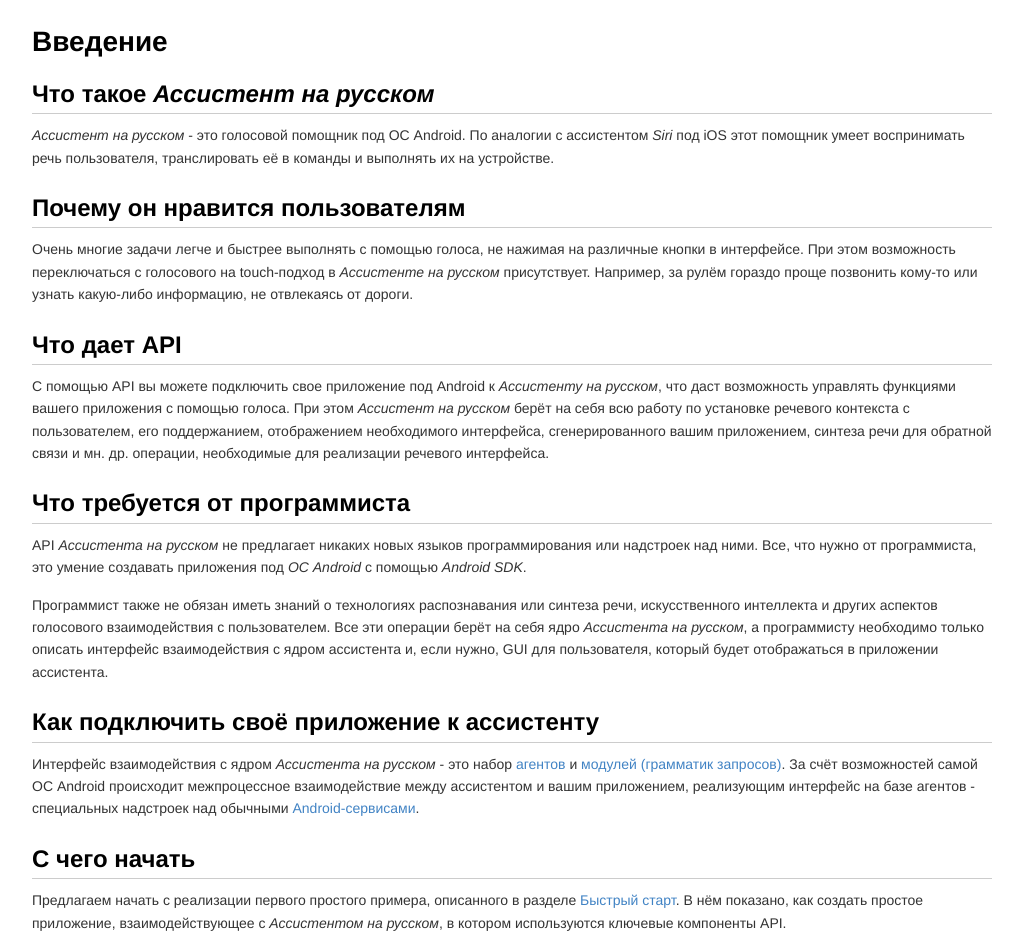
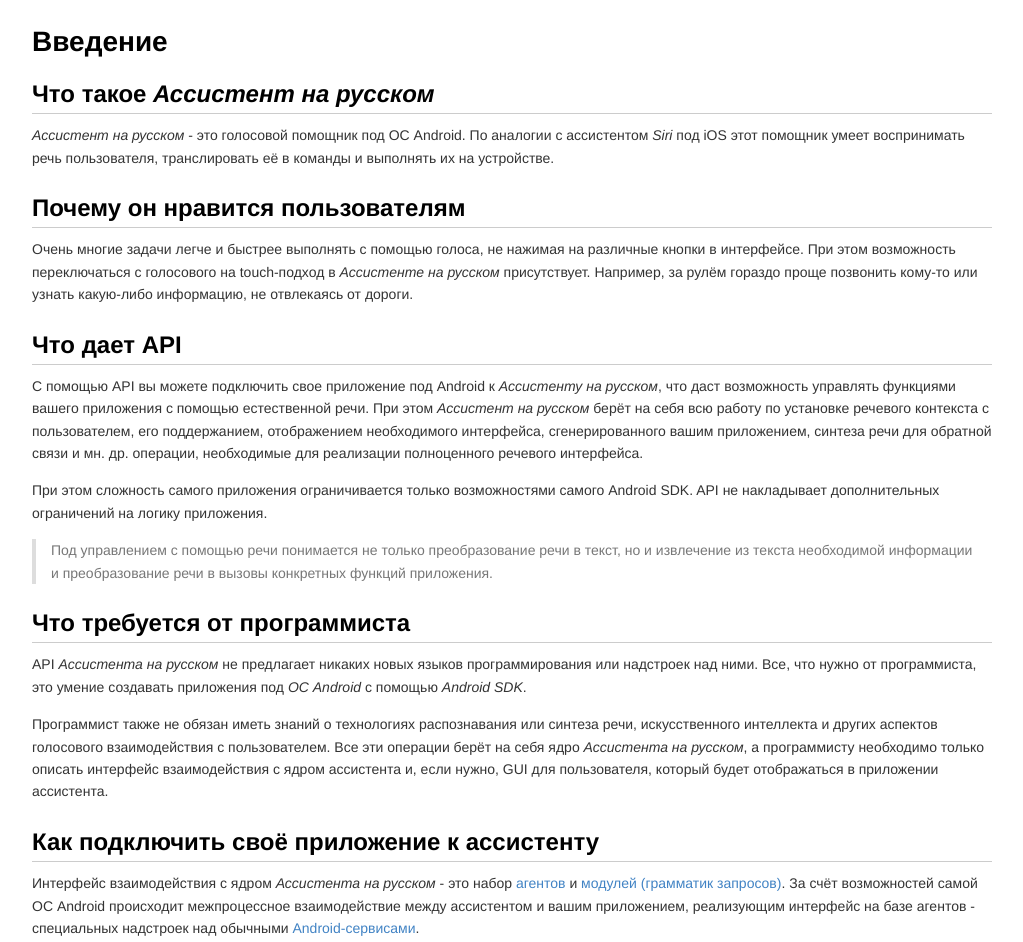
Before and after one commit to voiceassistant/voiceassistant.github.io, a plain HTML site: page docs/ru/api-developer-guide/introduction.html in a window 1280 px wide. Shown: the top 942 px of the page, without its empty margins (128-1151 px from the left). Drawn offline with Linux system fonts and the light colour scheme.

Commit message:
Introduction improvements

```diff
--- a/docs/ru/api-developer-guide/introduction.html
+++ b/docs/ru/api-developer-guide/introduction.html
@@ -297,12 +297,16 @@ img {
 <h2>Почему он нравится пользователям</h2>
 <p>Очень многие задачи легче и быстрее выполнять с помощью голоса, не нажимая на различные кнопки в интерфейсе. При этом возможность переключаться с голосового на touch-подход в <em>Ассистенте на русском</em> присутствует. Например, за рулём гораздо проще позвонить кому-то или узнать какую-либо информацию, не отвлекаясь от дороги.</p>
 <h2>Что дает API</h2>
-<p>С помощью API вы можете подключить свое приложение под Android к <em>Ассистенту на русском</em>, что даст возможность управлять функциями вашего приложения с помощью голоса. При этом <em>Ассистент на русском</em> берёт на себя всю работу по установке речевого контекста с пользователем, его поддержанием, отображением необходимого интерфейса, сгенерированного вашим приложением, синтеза речи для обратной связи и мн. др. операции, необходимые для реализации речевого интерфейса.</p>
+<p>С помощью API вы можете подключить свое приложение под Android к <em>Ассистенту на русском</em>, что даст возможность управлять функциями вашего приложения с помощью естественной речи. При этом <em>Ассистент на русском</em> берёт на себя всю работу по установке речевого контекста с пользователем, его поддержанием, отображением необходимого интерфейса, сгенерированного вашим приложением, синтеза речи для обратной связи и мн. др. операции, необходимые для реализации полноценного речевого интерфейса.</p>
+<p>При этом сложность самого приложения ограничивается только возможностями самого Android SDK. API не накладывает дополнительных ограничений на логику приложения.</p>
+<blockquote>
+<p>Под управлением с помощью речи понимается не только преобразование речи в текст, но и извлечение из текста необходимой информации и преобразование речи в вызовы конкретных функций приложения.</p>
+</blockquote>
 <h2>Что требуется от программиста</h2>
 <p>API <em>Ассистента на русском</em> не предлагает никаких новых языков программирования или надстроек над ними. Все, что нужно от программиста, это умение создавать приложения под <em>ОС Android</em> с помощью <em>Android SDK</em>.</p>
 <p>Программист также не обязан иметь знаний о технологиях распознавания или синтеза речи, искусственного интеллекта и других аспектов голосового взаимодействия с пользователем. Все эти операции берёт на себя ядро <em>Ассистента на русском</em>, а программисту необходимо только описать интерфейс взаимодействия с ядром ассистента и, если нужно, GUI для пользователя, который будет отображаться в приложении ассистента.</p>
 <h2>Как подключить своё приложение к ассистенту</h2>
-<p>Интерфейс взаимодействия с ядром <em>Ассистента на русском</em> - это набор <a href="agents.html">агентов</a> и <a href="grammarsyntax.html">модулей (грамматик запросов)</a>. За счёт возможностей самой ОС Android происходит межпроцессное взаимодействие между ассистентом и вашим приложением, реализующим интерфейс на базе агентов - специальных надстроек над обычными <a href="http://developer.android.com/guide/components/services.html">Android-сервисами</a>.</p>
+<p>Интерфейс взаимодействия с ядром <em>Ассистента на русском</em> - это набор <a href="agents.md">агентов</a> и <a href="grammarsyntax.md">модулей (грамматик запросов)</a>. За счёт возможностей самой ОС Android происходит межпроцессное взаимодействие между ассистентом и вашим приложением, реализующим интерфейс на базе агентов - специальных надстроек над обычными <a href="http://developer.android.com/guide/components/services.html">Android-сервисами</a>.</p>
 <h2>С чего начать</h2>
 <p>Предлагаем начать с реализации первого простого примера, описанного в разделе <a href="quickstart.html">Быстрый старт</a>. В нём показано, как создать простое приложение, взаимодействующее с <em>Ассистентом на русском</em>, в котором используются ключевые компоненты API.</p>
 <p>Затем предлагается более детально изучить все <a href="architecture.html">модули системы и связь между ними</a>, что поможет понять исходные коды более сложных примеров и реализовать голосовой интерфейс в ваших собственных приложениях.</p>
```
